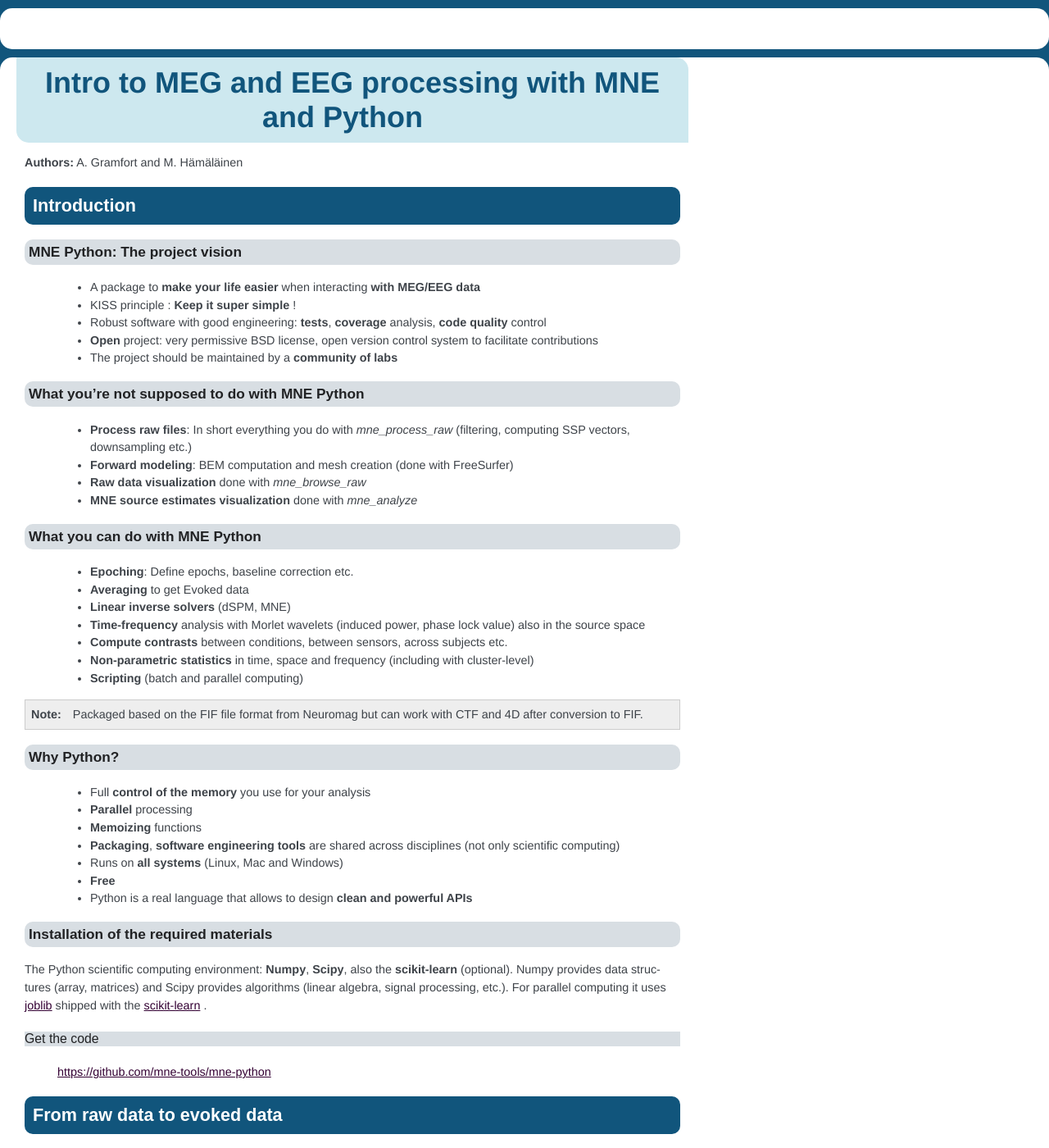
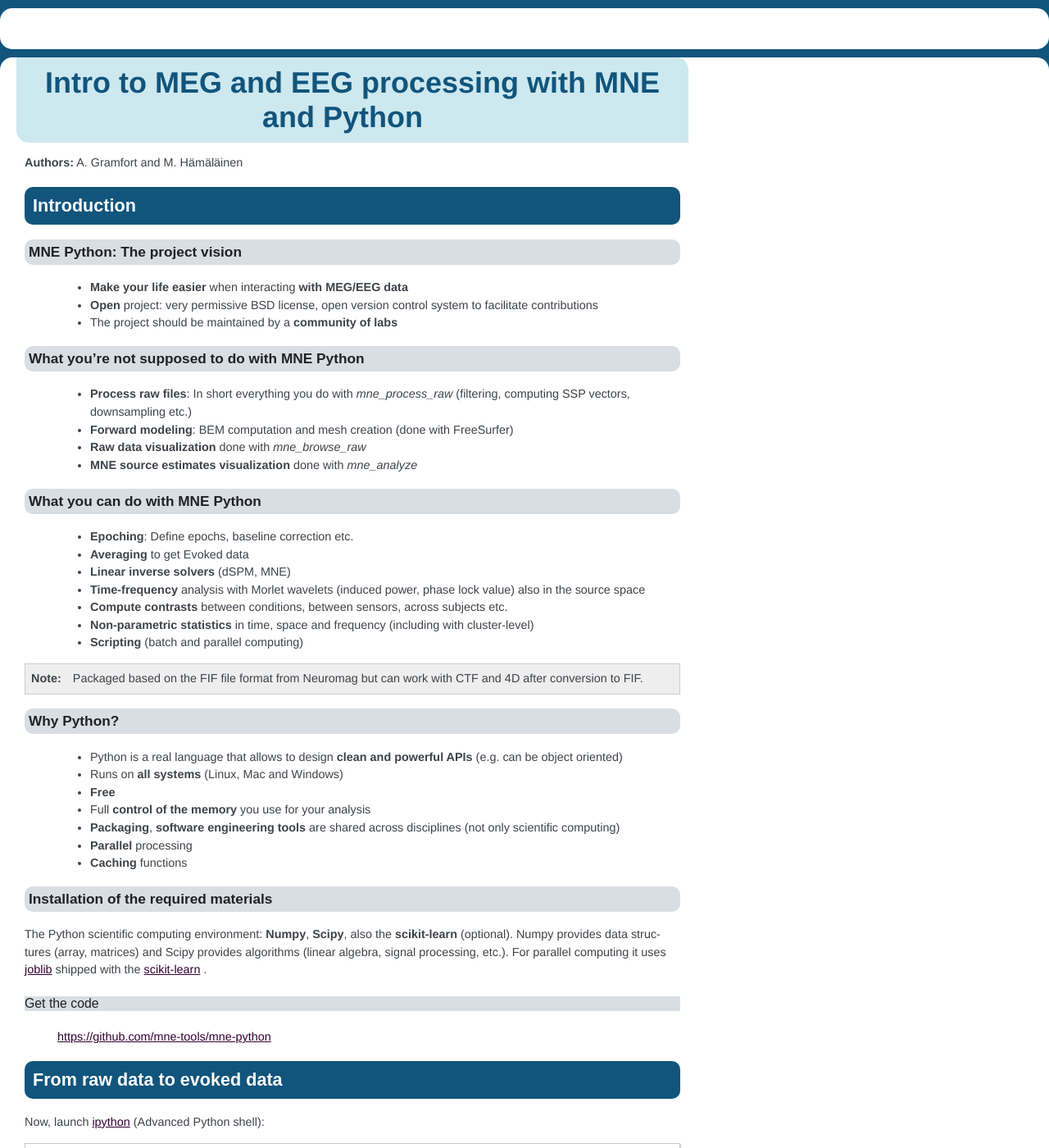
Before and after one commit to dengemann/mne-python-intro, a Sphinx documentation site: the page built from source/index.rst, in a window 1280 px wide and 1400 px high. Shown: the whole window at 82% size. Built offline with Sphinx 7.4.7, drawn with Linux system fonts in a browser that asks for light colours; formulas are drawn with MathJax 3; some of the changed text lies outside the part shown.

Commit message:
final HBM presentation

```diff
--- a/source/index.rst
+++ b/source/index.rst
@@ -13,11 +13,12 @@ Introduction
 MNE Python: The project vision
 ------------------------------
 
-    - A package to **make your life easier** when interacting **with MEG/EEG data**
-    - KISS principle : **Keep it super simple** !
-    - Robust software with good engineering: **tests**, **coverage** analysis, **code quality** control
+    - **Make your life easier** when interacting **with MEG/EEG data**
     - **Open** project: very permissive BSD license, open version control system to facilitate contributions
     - The project should be maintained by a **community of labs**
+
+    .. - KISS principle : **Keep it super simple** !
+    .. - Robust software with good engineering: **tests**, **coverage** analysis, **code quality** control
 
 What you're not supposed to do with MNE Python
 ----------------------------------------------
@@ -43,13 +44,13 @@ What you can do with MNE Python
 Why Python?
 -----------
 
-    - Full **control of the memory** you use for your analysis
-    - **Parallel** processing
-    - **Memoizing** functions
-    - **Packaging**, **software engineering tools** are shared across disciplines (not only scientific computing)
+    - Python is a real language that allows to design **clean and powerful APIs** (e.g. can be object oriented)
     - Runs on **all systems** (Linux, Mac and Windows)
     - **Free**
-    - Python is a real language that allows to design **clean and powerful APIs**
+    - Full **control of the memory** you use for your analysis
+    - **Packaging**, **software engineering tools** are shared across disciplines (not only scientific computing)
+    - **Parallel** processing
+    - **Caching** functions
 
 Installation of the required materials
 ---------------------------------------
```
Also changed, not shown: other parts of source/index.rst (+2 -2 lines).
